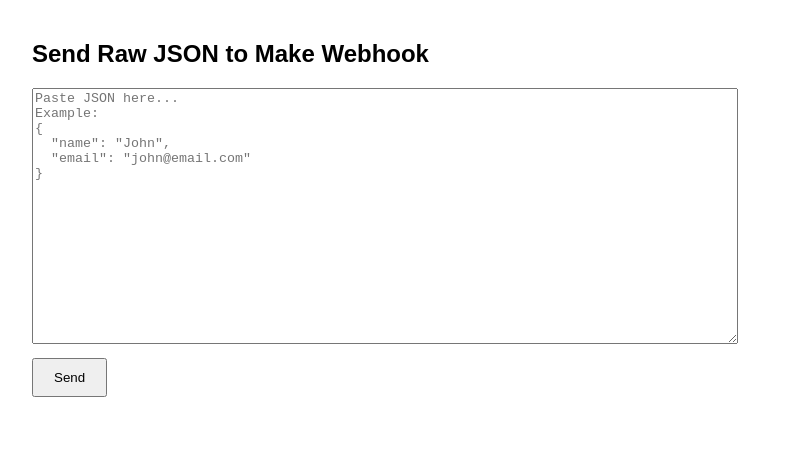
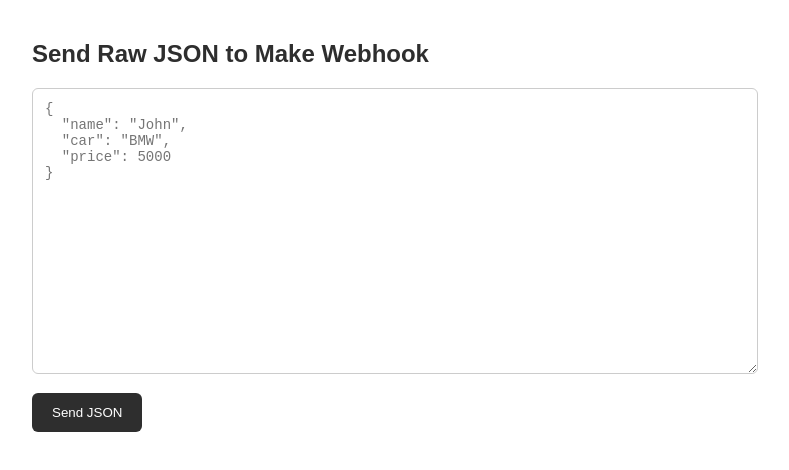
Before and after one commit to autoscaleai2025/JSON-XML, a plain HTML site: page index.html in a window 1280 px wide. Shown: the whole page, without its empty margins (258-1047 px from the left). Drawn offline with Linux system fonts and the light colour scheme.

Commit message:
index.html

```diff
--- a/index.html
+++ b/index.html
@@ -1,38 +1,75 @@
 <!doctype html>
 <html>
 <head>
-  <meta charset="utf-8">
-  <title>Send JSON to Make</title>
-  <style>
-    body { font-family: Arial; max-width: 700px; margin: 40px auto; }
-    textarea { width: 100%; height: 250px; font-family: monospace; }
-    button { padding: 10px 20px; margin-top: 10px; }
-    #status { margin-top: 15px; white-space: pre-wrap; }
-  </style>
+<meta charset="utf-8">
+<title>Send JSON to Make</title>
+
+<style>
+  body {
+    background: #ffffff;
+    font-family: Arial, sans-serif;
+    max-width: 700px;
+    margin: 40px auto;
+    color: #2e2e2e; /* Dark gray main text */
+  }
+
+  h2 {
+    color: #2e2e2e;
+  }
+
+  textarea {
+    width: 100%;
+    height: 260px;
+    font-family: monospace;
+    padding: 12px;
+    border: 1px solid #ccc;
+    border-radius: 6px;
+    font-size: 14px;
+  }
+
+  button {
+    padding: 12px 20px;
+    margin-top: 15px;
+    background: #2e2e2e;
+    color: white;
+    border: none;
+    border-radius: 6px;
+    cursor: pointer;
+  }
+
+  button:hover {
+    background: #444;
+  }
+
+  #status {
+    margin-top: 15px;
+    font-size: 14px;
+  }
+</style>
 </head>
+
 <body>
 
 <h2>Send Raw JSON to Make Webhook</h2>
 
-<textarea id="jsonInput" placeholder='Paste JSON here...
-Example:
-{
+<textarea id="jsonInput" placeholder='{
   "name": "John",
-  "email": "john@email.com"
+  "car": "BMW",
+  "price": 5000
 }'></textarea>
 
-<br>
-<button onclick="sendJSON()">Send</button>
+<button onclick="sendJSON()">Send JSON</button>
 
 <div id="status"></div>
 
 <script>
 async function sendJSON() {
+
   const status = document.getElementById("status");
   const input = document.getElementById("jsonInput").value;
 
   if (!input) {
-    status.textContent = "Please paste JSON.";
+    status.innerText = "Paste JSON first.";
     return;
   }
 
@@ -40,33 +77,30 @@ async function sendJSON() {
   try {
     parsed = JSON.parse(input);
   } catch (e) {
-    status.textContent = "Invalid JSON format.";
+    status.innerText = "Invalid JSON format.";
     return;
   }
 
-  status.textContent = "Sending...";
+  status.innerText = "Sending...";
 
   try {
-    const response = await fetch("https://hook.eu1.make.com/i6kxslckblgkigm9shyzaseo5abdbli5, {
+
+    await fetch("https://hook.eu1.make.com/i6kxslckblgkigm9shyzaseo5abdbli5", {
       method: "POST",
+      mode: "no-cors", // prevents CORS blocking
       headers: {
         "Content-Type": "application/json"
       },
       body: JSON.stringify(parsed)
     });
 
-    if (response.ok) {
-      status.textContent = "Sent successfully!";
-    } else {
-      status.textContent = "Error: " + response.status;
-    }
+    status.innerText = "Sent. Check Make scenario (Run Once).";
 
   } catch (error) {
-    status.textContent = "Network error: " + error.message;
+    status.innerText = "Network error: " + error.message;
   }
 }
 </script>
 
 </body>
-
 </html>
```
